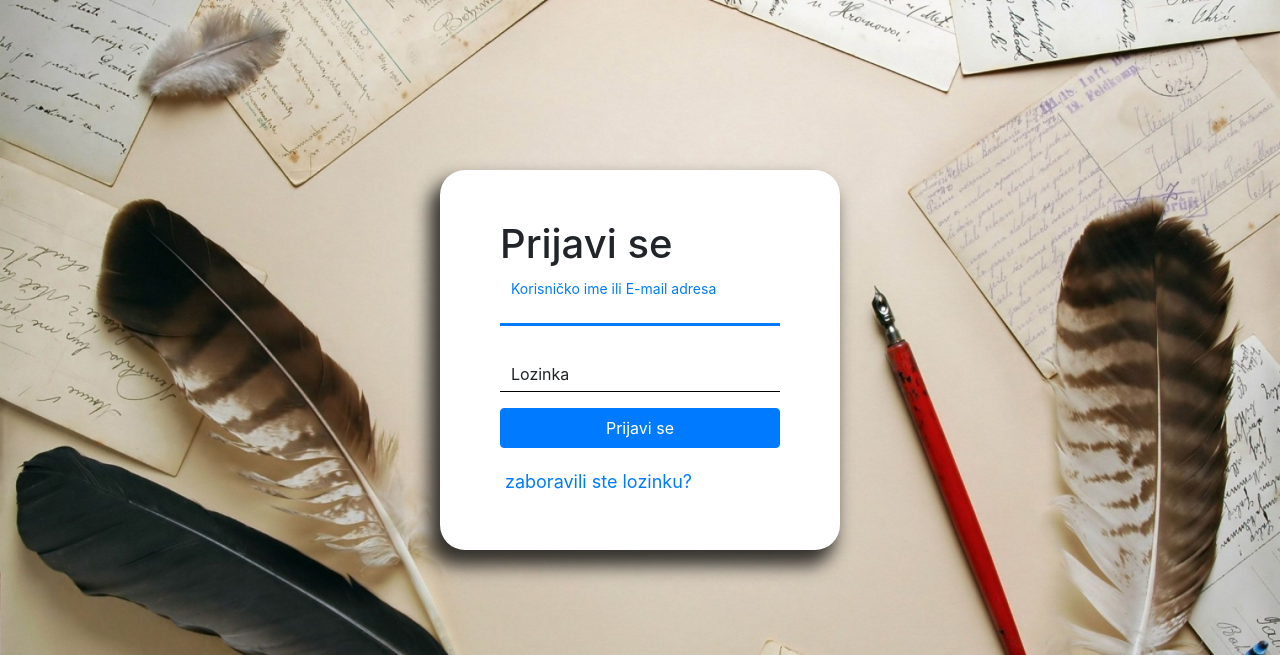
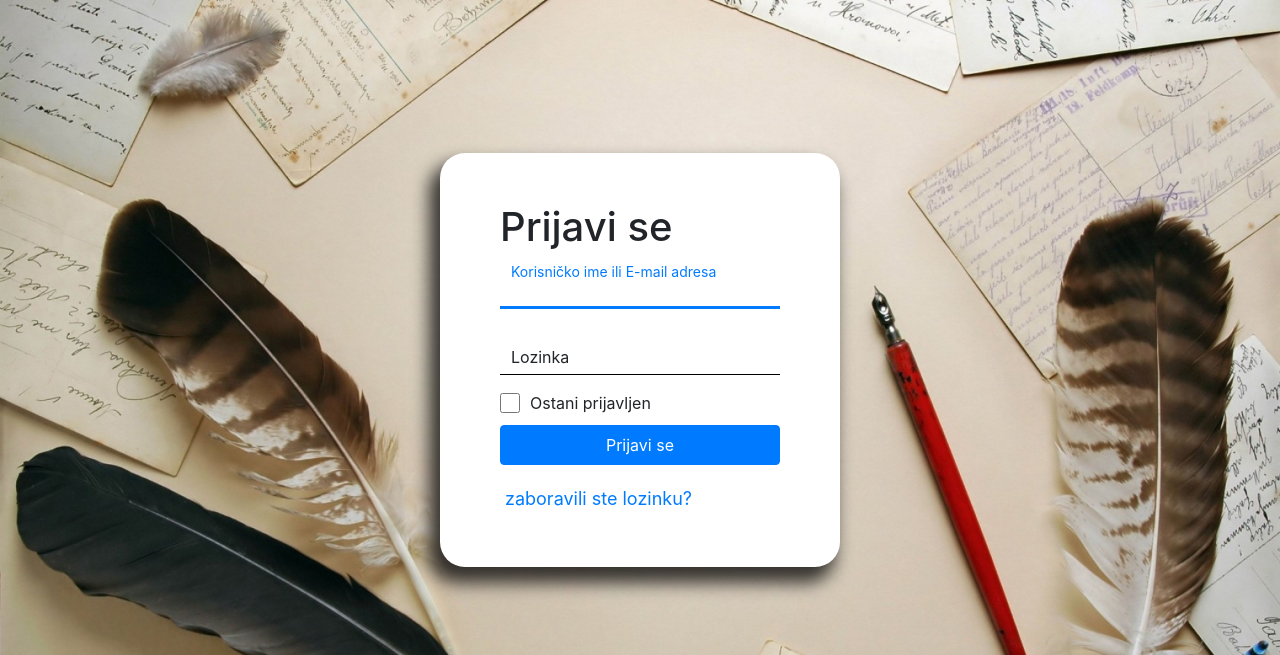
Before and after one commit to anonymousvegan/Sajt-Moja-pesma, a PHP site: page /forme/prijava.php in a window 1280 px wide. Shown: the top 655 px of the page. Run offline with PHP 8.4, Linux system fonts and the light colour scheme.

Commit message:
i have not idea what

```diff
--- a/forme/prijava.php
+++ b/forme/prijava.php
@@ -50,12 +50,10 @@
                     <input type="password" name="password" placeholder=" " class="form-control" autocomplete="off" id="exampleInputPassword1" required>
                     <label for="exampleInputPassword1" id="llozinka"><span class="label-tekst">Lozinka</span></label>
                 </div>
-                         <!-- pošto ne znam da napravim još kolačiće, ovo nema još uvek
-                            <div class="form-group form-check">
-                                <input type="checkbox" class="form-check-input" id="exampleCheck1">
-                                <label class="form-check-label" for="exampleCheck1">Remember me</label>
-                            </div>
-                        -->
+                    <div id="sacuvaj-kontejner">
+                        <input type="checkbox" name="sacuvaj" id="sacuvaj">
+                        <label for="sacuvaj">Ostani prijavljen</label>
+                    </div>
                 <button type="submit" name="login" class="btn btn-primary btn-block">Prijavi se</button>
                 <a style="display: inline-block; position: relative; top: 10px;" href="zaboravio-sam-lozinku.php">zaboravili ste lozinku? </a>
             </form>
--- a/forme/style.css
+++ b/forme/style.css
@@ -152,3 +152,17 @@ a {
         background-image: url("uzi-ekran.jpg");
     }
 }
+#sacuvaj-kontejner{
+    display: flex;
+    position: relative;
+    margin-bottom: 10px;
+    align-items: center;
+}
+#sacuvaj-kontejner label, #sacuvaj-kontejner label::after{
+all: unset;
+}
+#sacuvaj-kontejner input{
+    width: 20px;
+    height: 20px;
+    margin-right: 10px;
+}
```
Also changed, not shown: backend/pozadinske/uloguj_se.php (+15 -2 lines).
